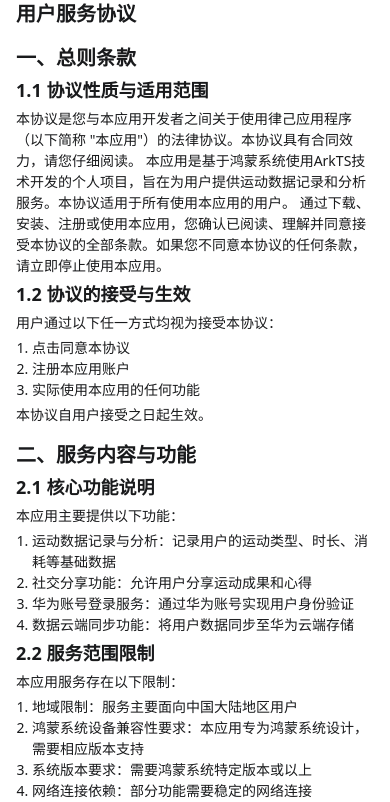
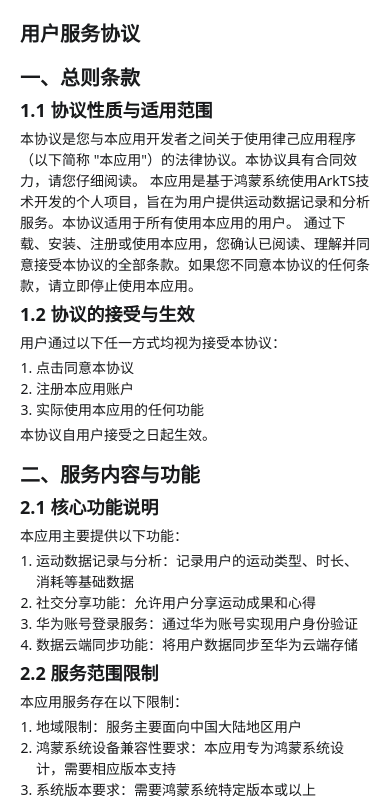
Before and after one commit to peng-xiao-shuai/nextset-h5, a Next.js app: page /terms in a window 390 px wide. Shown: the top 802 px of the page. Built offline with nearby package versions, Linux system fonts and the light colour scheme.

Commit message:
pref(H5):  style

```diff
--- a/src/app/terms/page.tsx
+++ b/src/app/terms/page.tsx
@@ -9,7 +9,7 @@ export const generateMetadata = () => {
 export const dynamic = 'force-static';
 export default function TermsPage() {
   return (
-    <section className="page-container documents md:py-6 md:max-w-3xl md:mx-auto max-sm:px-4">
+    <section className="page-container documents md:py-6 md:max-w-3xl md:mx-auto max-sm:p-5">
       <h1>用户服务协议</h1>
       <h2>一、总则条款</h2>
       <h3>1.1 协议性质与适用范围</h3>
```
